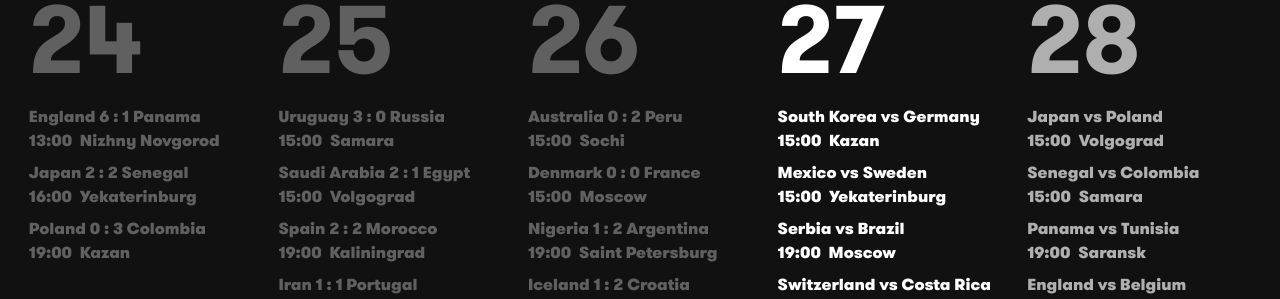
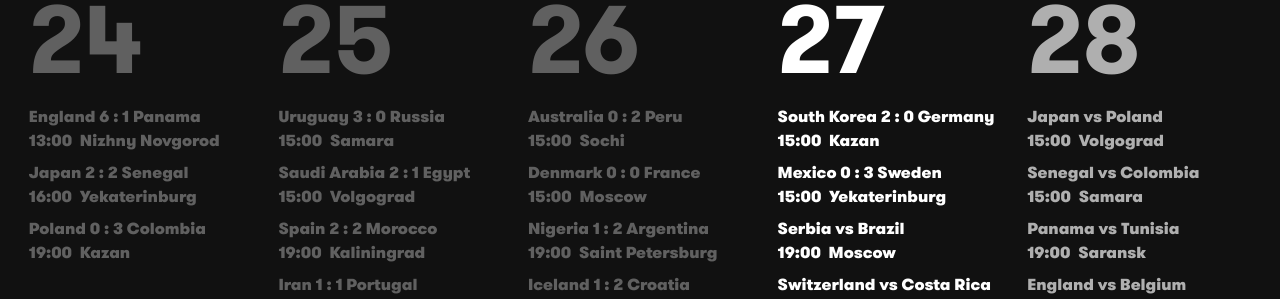
Before and after one commit to iamclydehoel/worldcupcalendar-2018, a Jekyll site: the page built from index.html, in a window 1280 px wide and 900 px high, scrolled down 720 px. Shown: the part 155-454 px from the top of the window. Built offline with Jekyll 4.4.1, drawn with Linux system fonts in a browser that asks for light colours; nearby versions of some CDN libraries.

Commit message:
Score update

```diff
--- a/_data/fixtures.yml
+++ b/_data/fixtures.yml
@@ -268,13 +268,13 @@
   matches:
     - team1: South Korea
       team2: Germany
-      score:
+      score: '2 : 0'
       time: '15:00'
       venue: Kazan
 
     - team1: Mexico
       team2: Sweden
-      score:
+      score: '0 : 3'
       time: '15:00'
       venue: Yekaterinburg
 
```
